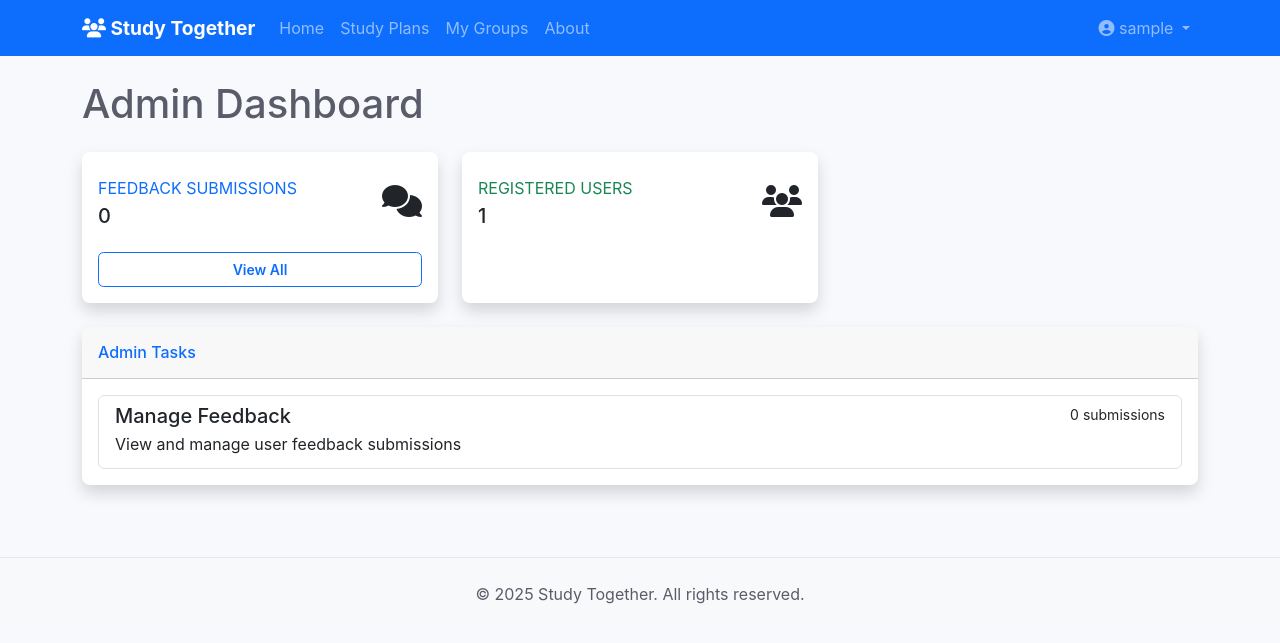
After one commit to Ph4ntomByte/Study_Together, a Flask app: page /admin/dashboard in a window 1280 px wide. The commit adds this page. Shown: the top 643 px of the page. Run offline with Flask 3, Linux system fonts and the light colour scheme; the visitor is signed in with stand-in values (Sample User, id 1); data comes from the database, SQL or seed files in the repository; data that the repository does not hold is empty.

Commit message:
Add feedback system with admin dashboard

```diff
--- a/app/__init__.py
+++ b/app/__init__.py
@@ -68,6 +68,9 @@ def create_app(config=None):
     from app.routes.groups import groups_bp
     app.register_blueprint(groups_bp, url_prefix='/groups')
 
+    from app.routes.admin import admin_bp
+    app.register_blueprint(admin_bp, url_prefix='/admin')
+
     # Create database tables
     with app.app_context():
         db.create_all()
--- /dev/null
+++ b/app/routes/admin.py
@@ -0,0 +1,67 @@
+from flask import Blueprint, render_template, redirect, url_for, flash, request, jsonify, abort
+from flask_login import login_required, current_user
+from app import db
+from app.models.feedback import Feedback
+from app.models.user import User
+from functools import wraps
+
+admin_bp = Blueprint('admin', __name__)
+
+# Admin decorator to restrict access to administrators
+def admin_required(f):
+    @wraps(f)
+    def decorated_function(*args, **kwargs):
+        if not current_user.is_authenticated:
+            return redirect(url_for('auth.login'))
+        # Simple admin check - in a real app, you'd have an admin field in the User model
+        # For now, let's consider the first registered user (ID 1) as admin
+        if current_user.id != 1:
+            abort(403)  # Forbidden
+        return f(*args, **kwargs)
+    return decorated_function
+
+@admin_bp.route('/dashboard')
+@admin_required
+def dashboard():
+    """Admin dashboard home."""
+    feedback_count = Feedback.query.count()
+    user_count = User.query.count()
+
+    return render_template(
+        'admin/dashboard.html',
+        title='Admin Dashboard',
+        feedback_count=feedback_count,
+        user_count=user_count
+    )
+
+@admin_bp.route('/feedback')
+@admin_required
+def list_feedback():
+    """List all feedback submissions."""
+    feedback = Feedback.query.order_by(Feedback.created_at.desc()).all()
+    return render_template(
+        'admin/feedback.html',
+        title='Feedback Submissions',
+        feedback=feedback
+    )
+
+@admin_bp.route('/feedback/<int:feedback_id>')
+@admin_required
+def view_feedback(feedback_id):
+    """View a specific feedback submission."""
+    feedback = Feedback.query.get_or_404(feedback_id)
+    return render_template(
+        'admin/feedback_detail.html',
+        title='Feedback Detail',
+        feedback=feedback
+    )
+
+@admin_bp.route('/feedback/<int:feedback_id>/delete', methods=['POST'])
+@admin_required
+def delete_feedback(feedback_id):
+    """Delete a feedback submission."""
+    feedback = Feedback.query.get_or_404(feedback_id)
+    db.session.delete(feedback)
+    db.session.commit()
+    flash('Feedback deleted successfully.', 'success')
+    return redirect(url_for('admin.list_feedback'))
--- /dev/null
+++ b/app/templates/admin/dashboard.html
@@ -0,0 +1,69 @@
+{% extends "layout.html" %}
+
+{% block content %}
+<div class="d-flex justify-content-between align-items-center mb-4">
+    <h1 class="mb-0">Admin Dashboard</h1>
+</div>
+
+<div class="row">
+    <div class="col-md-4 mb-4">
+        <div class="card border-left-primary shadow h-100 py-2">
+            <div class="card-body">
+                <div class="row no-gutters align-items-center">
+                    <div class="col mr-2">
+                        <div class="text-xs font-weight-bold text-primary text-uppercase mb-1">
+                            Feedback Submissions</div>
+                        <div class="h5 mb-0 font-weight-bold text-gray-800">{{ feedback_count }}</div>
+                    </div>
+                    <div class="col-auto">
+                        <i class="fas fa-comments fa-2x text-gray-300"></i>
+                    </div>
+                </div>
+            </div>
+            <div class="card-footer bg-transparent border-0">
+                <div class="d-grid">
+                    <a href="{{ url_for('admin.list_feedback') }}" class="btn btn-sm btn-outline-primary">View All</a>
+                </div>
+            </div>
+        </div>
+    </div>
+
+    <div class="col-md-4 mb-4">
+        <div class="card border-left-success shadow h-100 py-2">
+            <div class="card-body">
+                <div class="row no-gutters align-items-center">
+                    <div class="col mr-2">
+                        <div class="text-xs font-weight-bold text-success text-uppercase mb-1">
+                            Registered Users</div>
+                        <div class="h5 mb-0 font-weight-bold text-gray-800">{{ user_count }}</div>
+                    </div>
+                    <div class="col-auto">
+                        <i class="fas fa-users fa-2x text-gray-300"></i>
+                    </div>
+                </div>
+            </div>
+        </div>
+    </div>
+</div>
+
+<div class="row">
+    <div class="col-12">
+        <div class="card shadow mb-4">
+            <div class="card-header py-3 d-flex flex-row align-items-center justify-content-between">
+                <h6 class="m-0 font-weight-bold text-primary">Admin Tasks</h6>
+            </div>
+            <div class="card-body">
+                <div class="list-group">
+                    <a href="{{ url_for('admin.list_feedback') }}" class="list-group-item list-group-item-action">
+                        <div class="d-flex w-100 justify-content-between">
+                            <h5 class="mb-1">Manage Feedback</h5>
+                            <small>{{ feedback_count }} submissions</small>
+                        </div>
+                        <p class="mb-1">View and manage user feedback submissions</p>
+                    </a>
+                </div>
+            </div>
+        </div>
+    </div>
+</div>
+{% endblock %}
--- a/app/templates/layout.html
+++ b/app/templates/layout.html
@@ -56,6 +56,11 @@
                             <li><a class="dropdown-item" href="{{ url_for('auth.profile') }}">
                                 <i class="fas fa-id-card me-2"></i> Profile
                             </a></li>
+                            {% if current_user.id == 1 %}
+                            <li><a class="dropdown-item" href="{{ url_for('admin.dashboard') }}">
+                                <i class="fas fa-tachometer-alt me-2"></i> Admin Dashboard
+                            </a></li>
+                            {% endif %}
                             <li><a class="dropdown-item theme-toggle-btn" href="#" id="themeToggle">
                                 <i class="fas fa-moon"></i> Dark Mode
                             </a></li>
```
Also changed, not shown: app/models/feedback.py (added, +23 -0 lines), app/routes/groups.py (+32 -6 lines), app/routes/main.py (+43 -1 lines), app/templates/about.html (+99 -4 lines), app/templates/admin/feedback.html (added, +91 -0 lines), app/templates/admin/feedback_detail.html (added, +72 -0 lines), migrations/versions/936c1e803eca_add_feedback_model.py (renamed from migrations/versions/2fbc8e130466_add_timechangerequest_model.py, +17 -20 lines), 1 other file.
